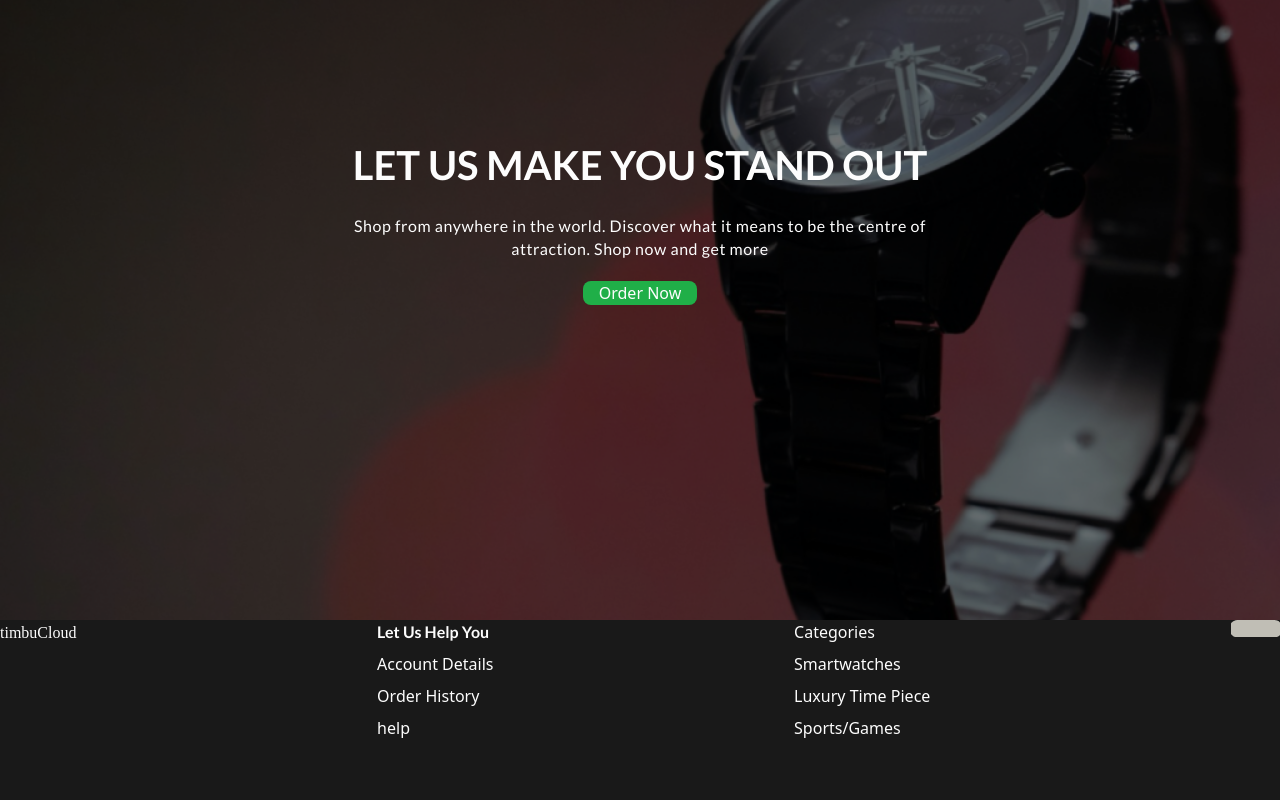
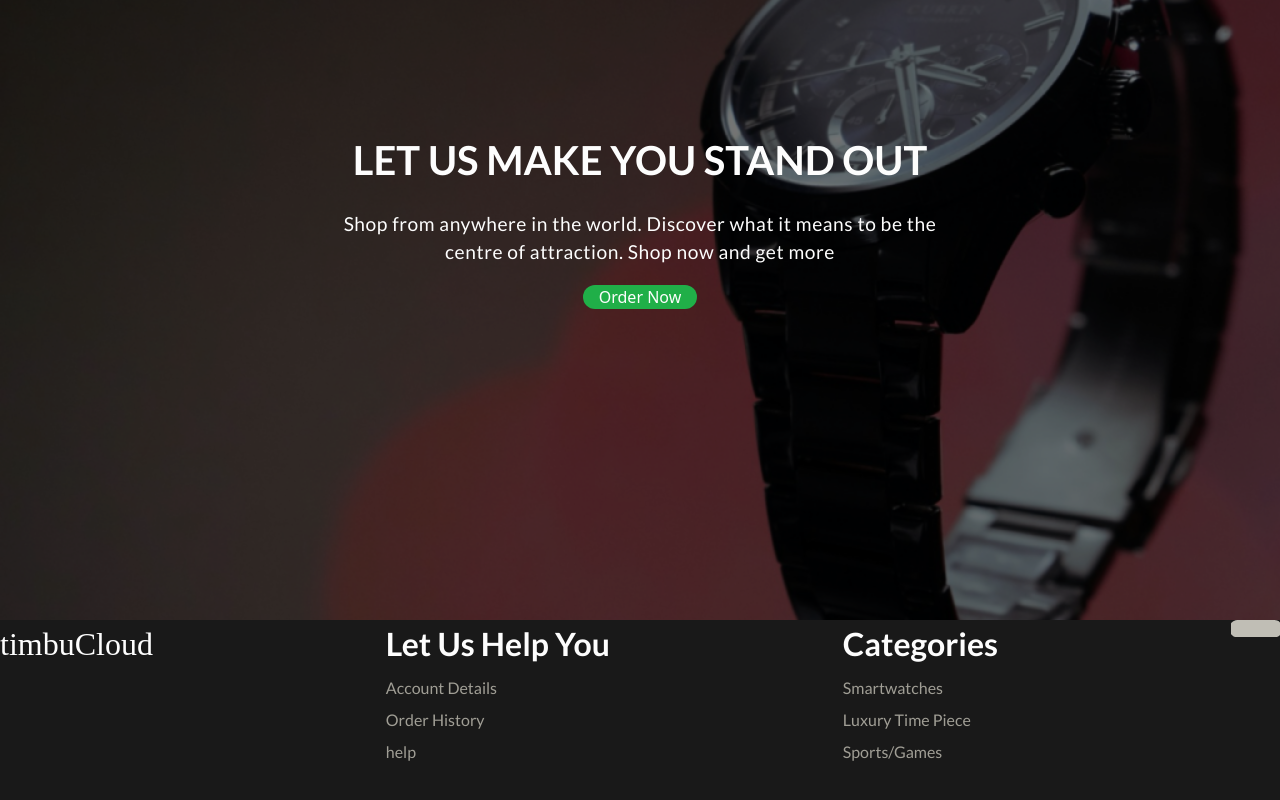
Before and after one commit to Reverrd/timbuCloud, a React (Vite) app: page / in a window 1280 px wide. Shown: the part 2733-3533 px from the top of the page. Built offline with nearby package versions, Linux system fonts and the light colour scheme; a web font is replaced by a local one.

Commit message:
update on ui

```diff
--- a/src/homePage/footer/Footer.jsx
+++ b/src/homePage/footer/Footer.jsx
@@ -6,10 +6,10 @@ export default function Footer() {
       <div className="flex justify-between">
         <div>
           <div>
-            <span className="timbu">
+            <span className="xxs:text-[4vw] md:text-[2.5vw] timbu">
               timbu
             </span>
-            <span className="cloud">
+            <span className="xxs:text-[4vw] md:text-[2.5vw] cloud">
               Cloud
             </span>
           </div>
@@ -22,21 +22,21 @@ export default function Footer() {
           </div>
         </div>
         <div className="secondFooter">
-          <h3 className="pb-2" >
+          <h3 className="xxs:text-[4vw] md:text-[2.5vw] pb-2" >
             Let Us Help You
           </h3>
-          <p className="pb-2">
+          <div className="pb-2">
             Account Details
-          </p>
-          <p className="pb-2">
+          </div>
+          <div className="pb-2">
             Order History
-          </p>
-          <p>
+          </div>
+          <div>
             help
-          </p>
+          </div>
         </div>
-        <div>
-          <h4 className="pb-2">
+        <div className="thirdfooter">
+          <h4 className="xxs:text-[4vw] md:text-[2.5vw] pb-2">
             Categories
           </h4>
           <p className="pb-2">Smartwatches</p>
@@ -44,8 +44,11 @@ export default function Footer() {
           <p>Sports/Games</p>
         </div>
         <div>
-          <div>
-            <img src="./assets/Appstorebutton.png" alt="" />
+          <div >
+            <div>
+              <img src="./assets/Appstorecontain.png" alt="" />
+            </div>
+            <img className="z-50" src="./assets/Appstorebutton.png" alt="" />
           </div>
           <div></div>
         </div>
--- a/src/homePage/footer/footer.scss
+++ b/src/homePage/footer/footer.scss
@@ -7,8 +7,23 @@
     font-weight: 400;
 }
 .secondFooter{
+    font-family: "Lato", sans-serif;
     h3{
-        font-family: "Lato", sans-serif;
+
         font-weight: 700;
     }
+    div{
+        color:rgba(175, 173, 163, 0.90);
+    }
+
 }
+.thirdfooter{
+    font-family: "Lato", sans-serif;
+    h4{
+
+    font-weight: 700;
+    }
+    p{
+        color:rgba(175, 173, 163, 0.90)
+    }
+}
--- a/src/homePage/section3/Section3.jsx
+++ b/src/homePage/section3/Section3.jsx
@@ -5,13 +5,13 @@ export default function Section3() {
     <div className="section3 sm:h-[100vh] xxs:h-[174px] ">
       <div className='bg-[#0000008a] text-[#FDFDFD] h-full flex flex-col justify-center items-center'>
         <h1 className='sm:text-[2.5rem] xxs:text-[16px]'>LET US MAKE YOU STAND OUT</h1>
-        <p className=' xxs:hidden sm:block text-center xxs:text-[10vw] sm:py-5   '>Shop from anywhere in the world. Discover what it means to be the centre of attraction. Shop now and get more</p>
+        <p className=' xxs:hidden sm:block text-center xxs:text-[3vw] md:text-[1.5vw] sm:py-5   '>Shop from anywhere in the world. Discover what it means to be the centre of attraction. Shop now and get more</p>
         {/* small screens */}
         <p className='sm:hidden xxs:block text-center text-[8px] pb-10'>
           Shop from anywhere in the world. Discover what it means to be the <br /> centre of attraction. Shop now and get more
         </p>
 
-        <button className='bg-[#20AF48] rounded-lg px-4'>Order Now</button>
+        <button className='bg-[#20AF48] rounded-[36px] px-4'>Order Now</button>
       </div>
     </div>
   )
--- a/src/homePage/section3/section3.scss
+++ b/src/homePage/section3/section3.scss
@@ -11,7 +11,7 @@
         font-family: "Lato", sans-serif;
         font-weight: 500;
         width: 593px;
-        font-size: 16px;
+
         line-height: 143%; /* 22.88px */
 letter-spacing: 0.56px;
     }
```
Also changed, not shown: public/assets/Appstorebutton.png, public/assets/Appstorecontain.png (added).
